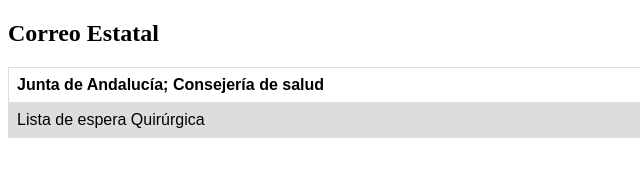
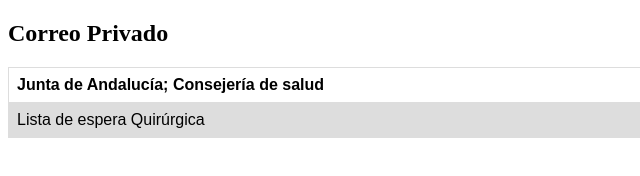
Before and after one commit to SpainLMS/admin, a plain HTML site: page 29482212F29482212.html in a window 1280 px wide. Shown: the full height of the page, 0-640 px from the left. Drawn offline with Linux system fonts and the light colour scheme.

Commit message:
Update 29482212F29482212.html

```diff
--- a/29482212F29482212.html
+++ b/29482212F29482212.html
@@ -1,7 +1,7 @@
 <!DOCTYPE html>
 <html>
 <head>
-  <title> Correo Personal </title>
+  <title> Correo Privado </title>
 <style>
 table {
   font-family: arial, sans-serif;
@@ -22,7 +22,7 @@ tr:nth-child(even) {
 </head>
 <body>
 
-<h2>Correo Estatal</h2>
+<h2>Correo Privado</h2>
 
 <table>
   <tr>
```
